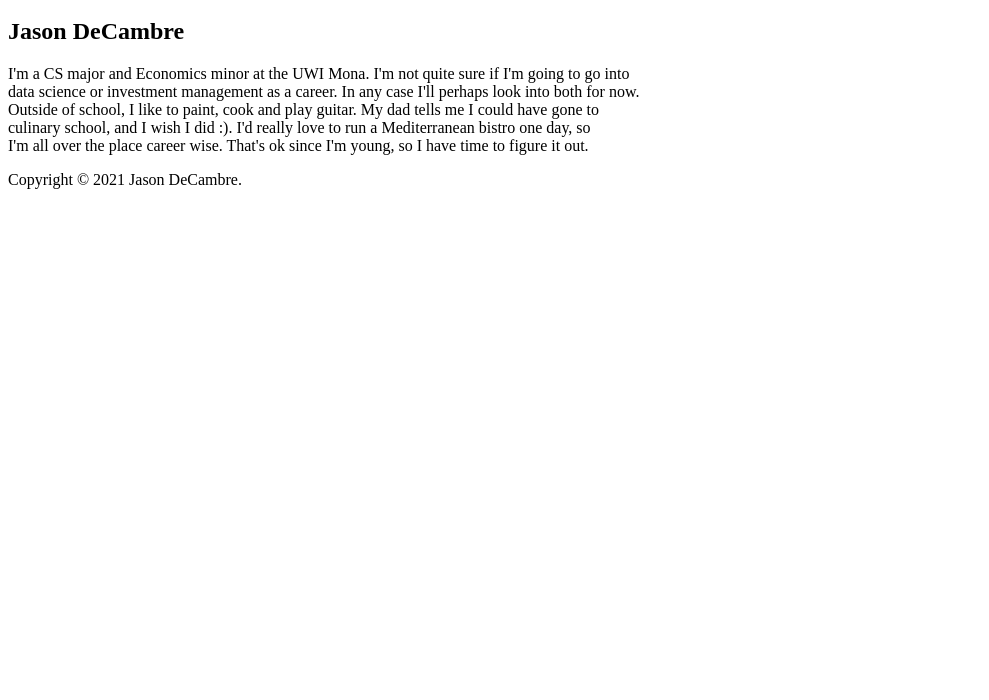
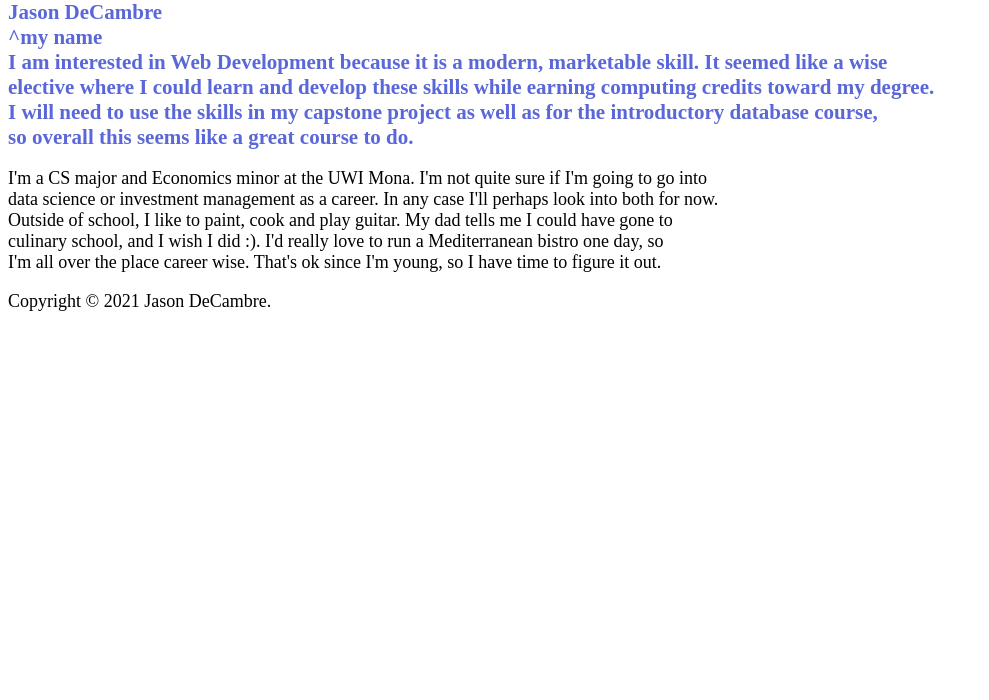
Before and after one commit to jasondecambre/info2180-lab1, a plain HTML site: page index.html in a window 1280 px wide. Shown: the part 100-800 px from the top of the page, without its empty margins (0-989 px from the left). Drawn offline with Linux system fonts and the light colour scheme.

Commit message:
Updated with WebDev paragraph

```diff
--- a/index.html
+++ b/index.html
@@ -5,6 +5,7 @@
     <meta name="viewport" content="width=devicewidth, initial-scale=1.0">
     <meta http-equiv="X-UA-Compatible" content="ie=edge">
     <title>INFO2180 Lab 1</title>
+    <link rel="stylesheet" href="styles.css">
 </head>
 <body>
  <header>
@@ -12,7 +13,12 @@
      <p>This is a simple webpage for Lab 1 of INFO2180.</p>
  </header>
  <main>
- <h2>Jason DeCambre</h2>
+ <h2>Jason DeCambre<br>
+    ^my name<br>
+    I am interested in Web Development because it is a modern, marketable skill. It seemed like a wise <br>
+    elective where I could learn and develop these skills while earning computing credits toward my degree.<br>
+    I will need to use the skills in my capstone project as well as for the introductory database course,<br>
+    so overall this seems like a great course to do.</h2>
  <p>I'm a CS major and Economics minor at the UWI Mona. I'm not quite sure if I'm going to go into <br>
     data science or investment management as a career. In any case I'll perhaps look into both for now. <br>
     Outside of school, I like to paint, cook and play guitar. My dad tells me I could have gone to <br>
```
